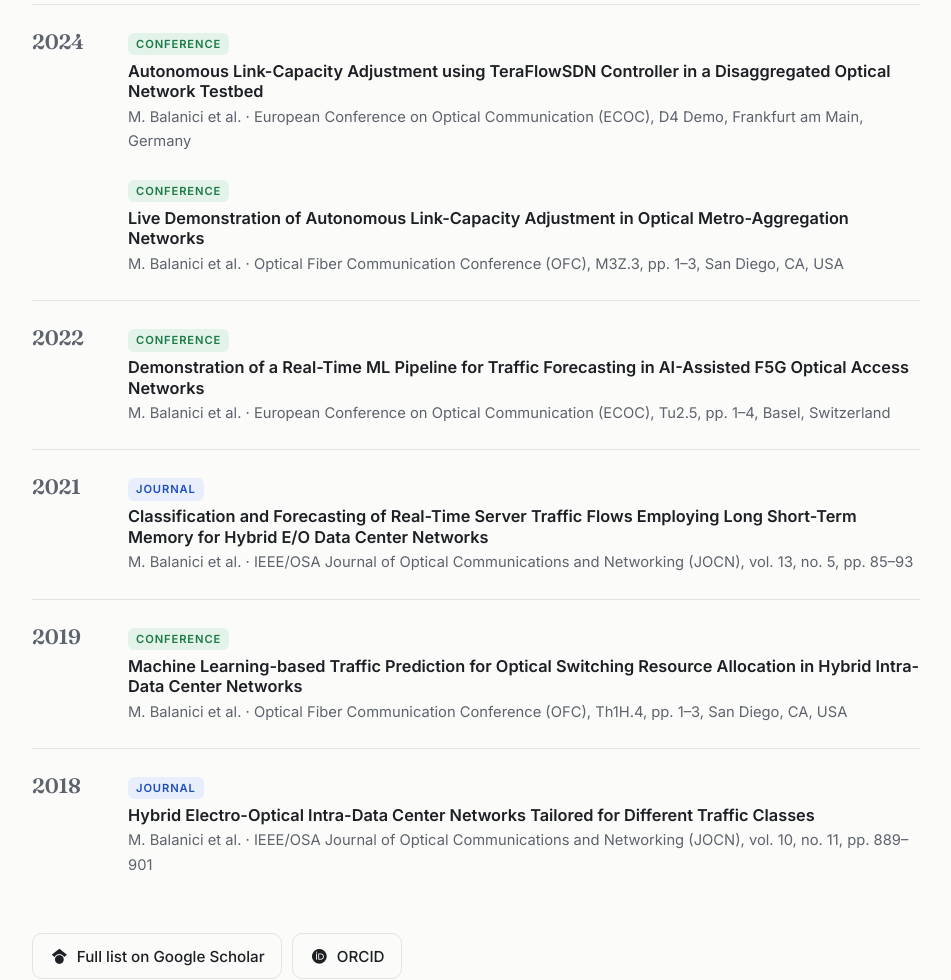
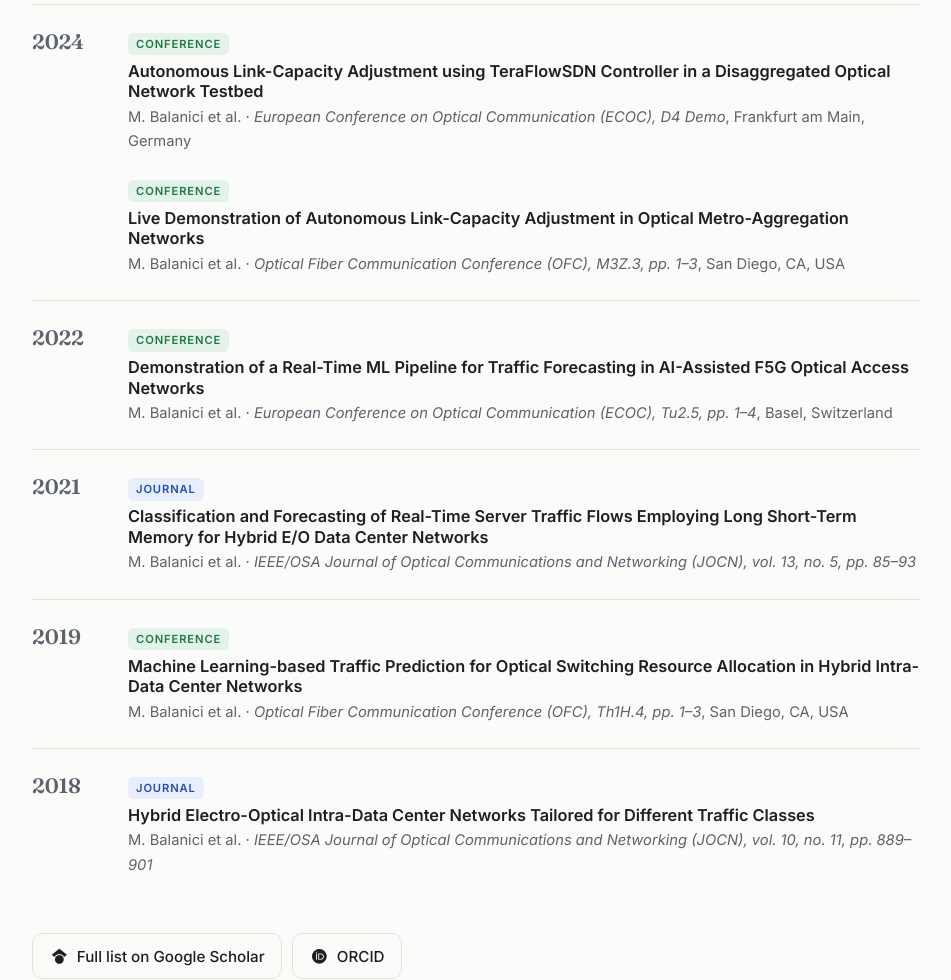
Before and after one commit to mihailbalanici/mihailbalanici.github.io, a Jekyll site: the page built from publications.html, in a window 1280 px wide and 1400 px high. Shown: the part 273-1253 px from the top of the window, without its empty margins (164-1115 px from the left). Built offline with Jekyll 4.4.1, drawn with Linux system fonts in a browser that asks for light colours.

Commit message:
Update on publications.html

```diff
--- a/publications.html
+++ b/publications.html
@@ -13,7 +13,14 @@
     <li>
       <span class="badge badge-{{ p.type }}">{{ p.type }}</span>
       <h3>{% if p.url != "" %}<a href="{{ p.url }}" target="_blank" rel="noopener">{{ p.title }}</a>{% else %}{{ p.title }}{% endif %}</h3>
-      <p class="muted">{{ p.authors }} · {{ p.venue }}{% if p.place %}, {{ p.place }}{% endif %}</p>
+      <p class="muted">{{ p.authors }} · <em>{{ p.venue }}</em>{% if p.volume and p.volume != "" %}, vol. {{ p.volume }}{% endif %}{% if p.issue and p.issue != "" %}, no. {{ p.issue }}{% endif %}{% if p.place and p.place != "" %}, {{ p.place }}{% endif %}</p>
+      {% assign pid = p.paper_id | default: "" %}{% assign pgs = p.pages | default: "" %}
+      {% if pid != "" or pgs != "" %}
+      <p class="pub-ids">
+        {% if pid != "" %}<span><span class="muted">Paper ID</span> {{ pid }}</span>{% endif %}
+        {% if pgs != "" %}<span><span class="muted">pp.</span> {{ pgs }}</span>{% endif %}
+      </p>
+      {% endif %}
     </li>
     {% endfor %}
   </ol>
```
